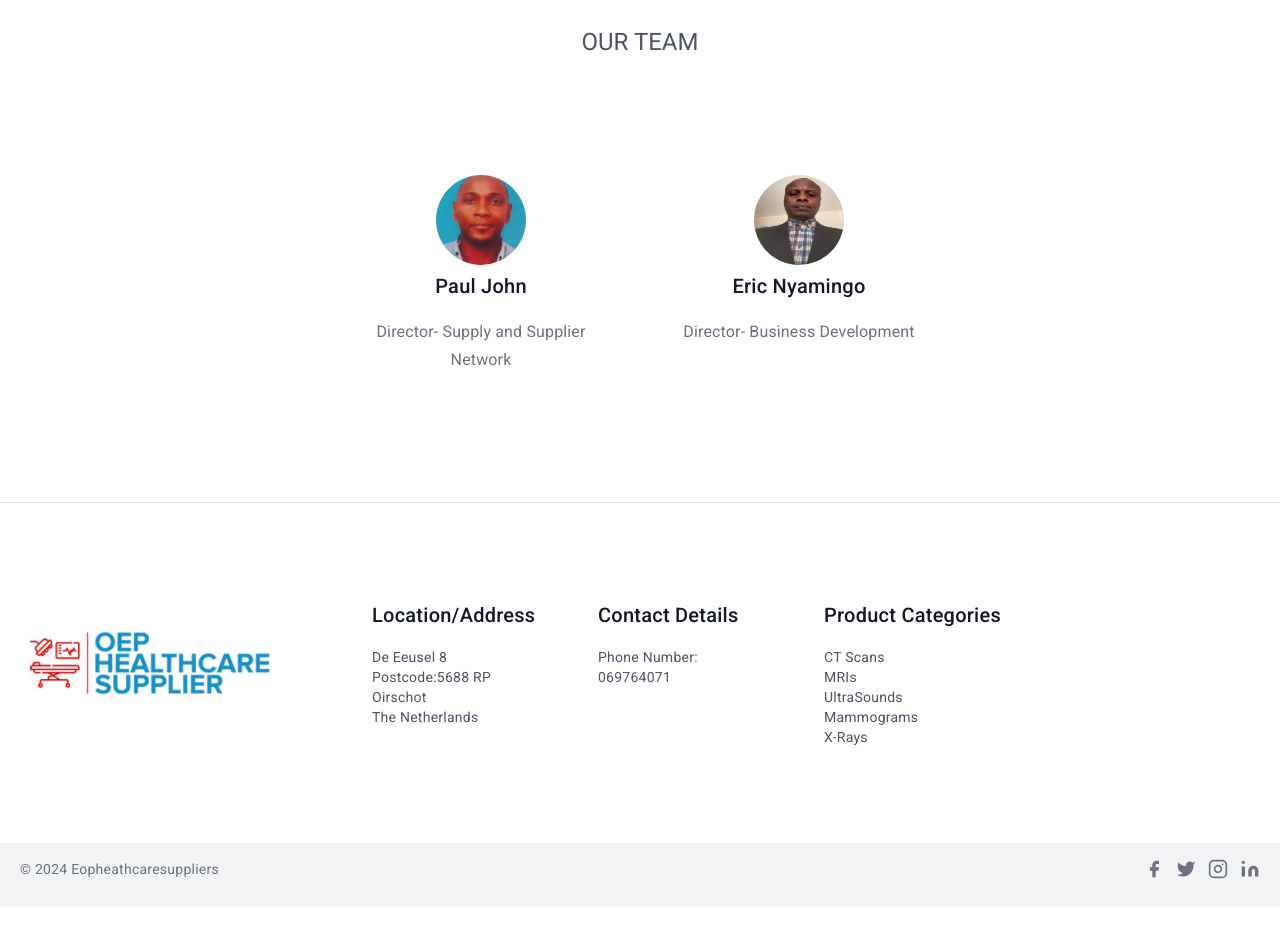
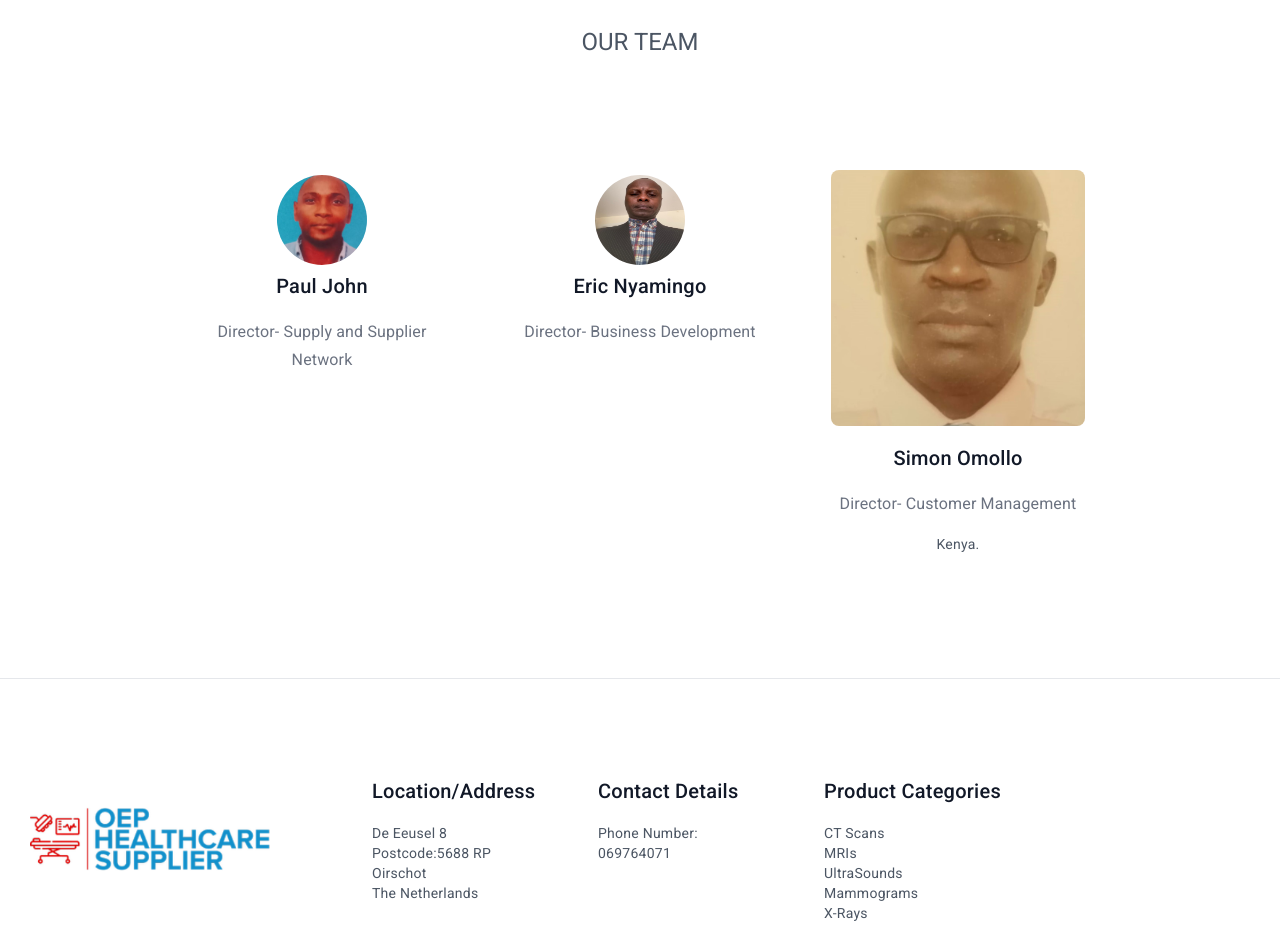
Before and after one commit to Delesoft/oep, an Angular app: page /about in a window 1280 px wide. Shown: the part 1300-2235 px from the top of the page. Before the commit the page ends 2207 px from the top, so only its background shows below. Built offline with nearby package versions, Linux system fonts and the light colour scheme.

Commit message:
new pic simon

```diff
--- a/src/app/components/about/about.component.html
+++ b/src/app/components/about/about.component.html
@@ -71,9 +71,9 @@
             </div>
           </div>
         </div>
-        <!-- <div class="p-4 lg:w-1/4 md:w-1/3">
+        <div class="p-4 lg:w-1/4 md:w-1/3">
           <div class="h-full flex flex-col items-center text-center p-4">
-            <img alt="team" class="flex-shrink-0 rounded-lg w-64 h-64 object-cover object-center mb-4" src="https://dummyimage.com/203x203">
+            <img alt="team" class="flex-shrink-0 rounded-lg w-64 h-64 object-cover object-center mb-4" src="../../../assets/team/Simon.jpeg">
             <div class="w-full">
               <h2 class="title-font font-medium text-lg text-gray-900">Simon Omollo</h2>
               <h3 class="text-gray-500 mb-3">Director- Customer Management</h3>
@@ -81,7 +81,7 @@
 
             </div>
           </div>
-        </div> -->
+        </div>
       </div>
     </div>
   </section>
--- a/src/app/components/menubar/menubar.component.html
+++ b/src/app/components/menubar/menubar.component.html
@@ -3,7 +3,7 @@
     <span>OEP Healthcare Suppliers</span>
     <span class="spacer"></span>
     <button routerLink="" class="hover-class" mat-button>Home</button>
-    <button routerLink="about"  class="hover-class" mat-button>About Us</button>
+    <button routerLink="createproperty"  class="hover-class" mat-button>About Us</button>
 
     <button routerLink="products" mat-button class="hover-class products-menu">
       <div class="valign" [matMenuTriggerFor]="products">Products
@@ -18,7 +18,7 @@
   </mat-toolbar>
 
   <mat-menu #products  >
-    <!-- <button routerLink="xrays" mat-menu-item>X-RAY Machines</button> -->
+    <button routerLink="xrays" mat-menu-item>X-RAY Machines</button>
     <button routerLink="mammos" mat-menu-item>Mammograms</button>
     <button routerLink="ultrasounds" mat-menu-item>Ultra-Sounds</button>
     <button routerLink="ctscans" mat-menu-item>CT Scans</button>
```
Also changed, not shown: src/assets/team/Simon.jpeg (added).
